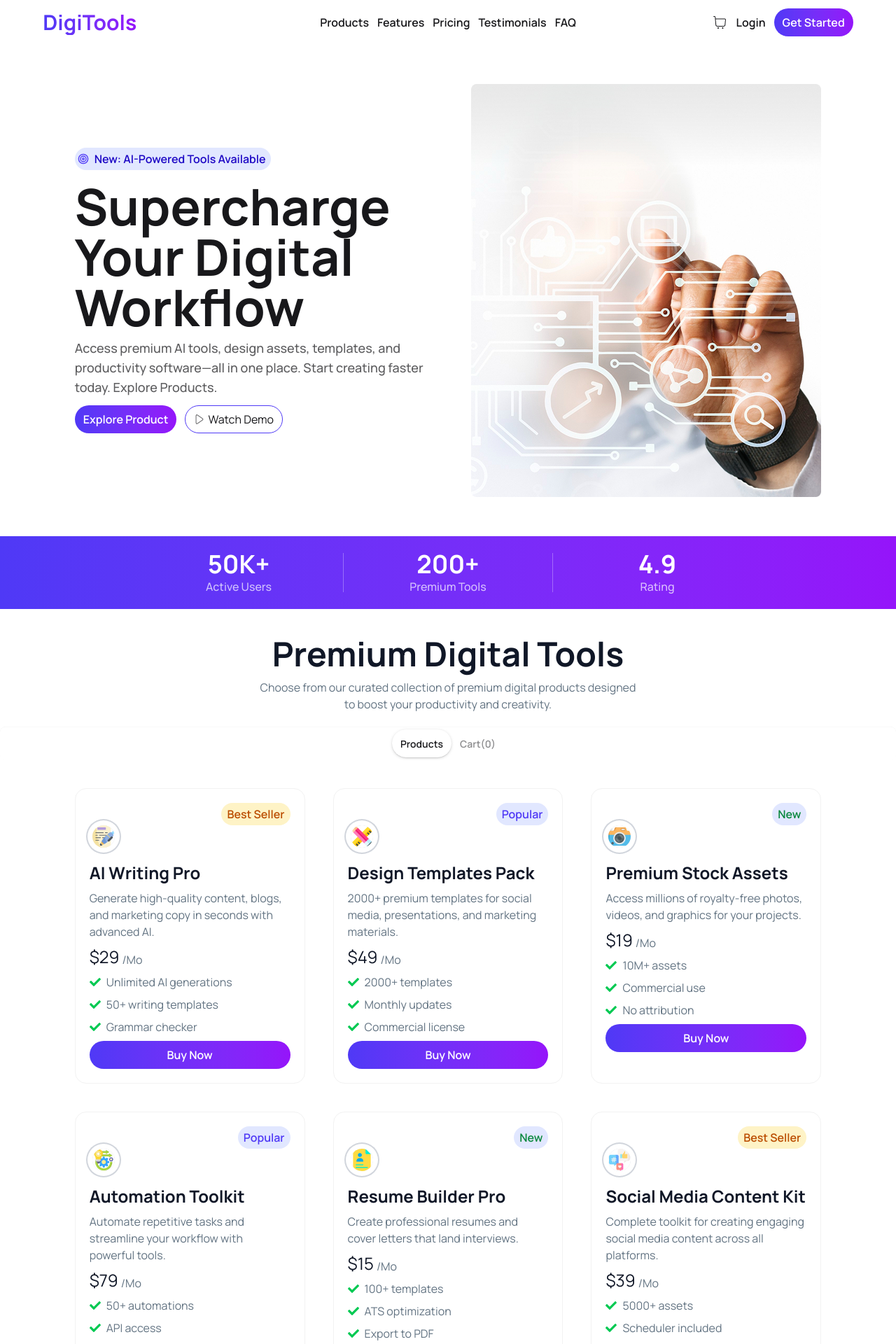
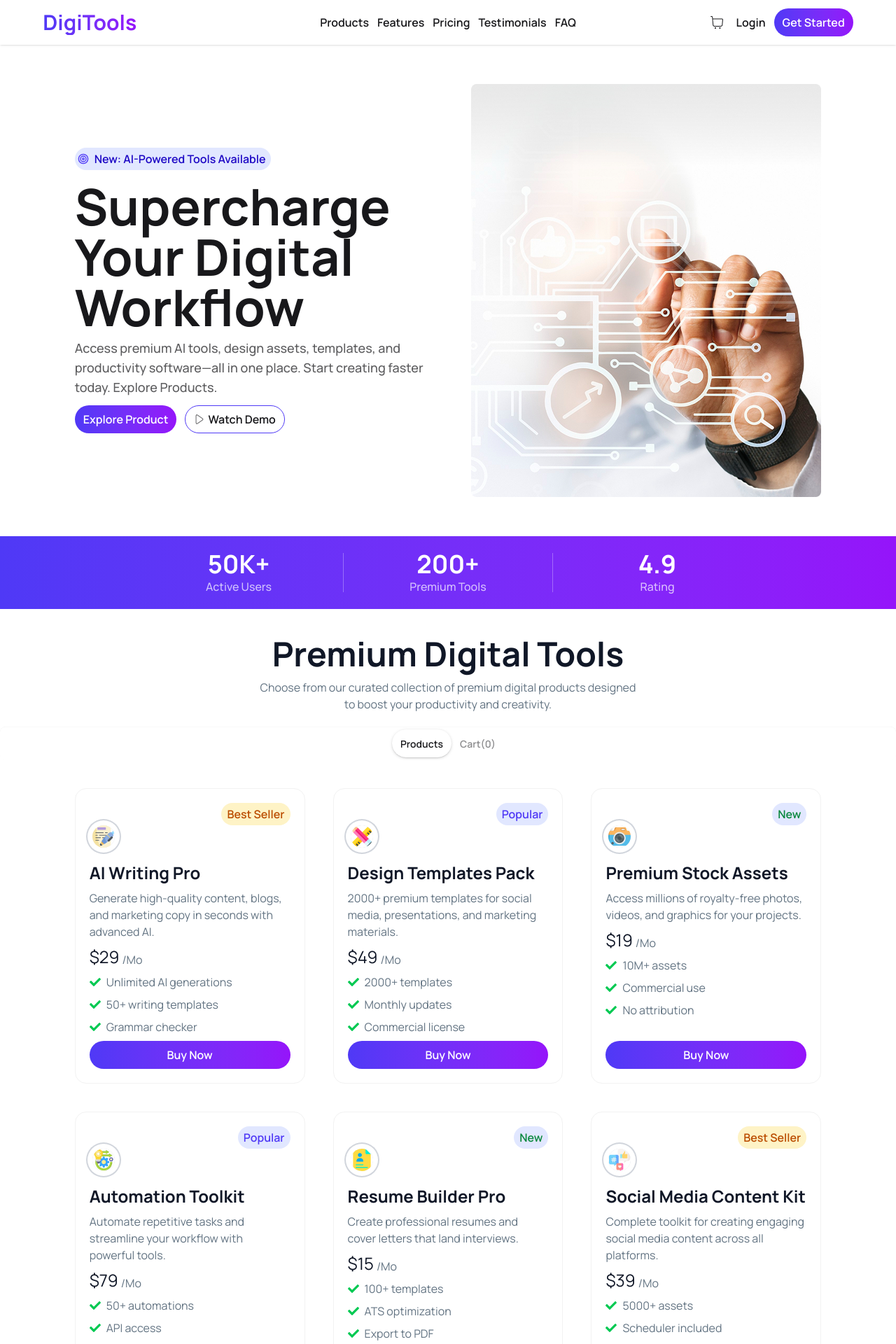
Before and after one commit to aarifislam8494-star/B13-A06, a React (Vite) app: page / in a window 1280 px wide. Shown: the top 1920 px of the page at 70% size. Built offline with nearby package versions, Linux system fonts and the light colour scheme.

Commit message:
add duplicate items to card and position product button

```diff
--- a/src/components/Banner/Banner.jsx
+++ b/src/components/Banner/Banner.jsx
@@ -18,7 +18,7 @@ const Banner = () => {
                     </p>
                     <div className='flex gap-3'>
                         <button className='font-semibold bg-linear-to-l from-[#9514FA] to-[#4F39F6] py-2 px-3 rounded-full text-white cursor-pointer hover:bg-linear-to-l hover:from-[#ff0054] hover:to-[#ff5400] hover:text-gray-200'>Explore Product</button>
-                        <button className='flex items-center gap-1 border border-[#4F39F6] rounded-full px-3 hover:bg-linear-to-l hover:from-[#bbdfc5] hover:to-[#ff579f]  hover:text-white hover:border-none cursor-pointer'><CiPlay1 /> Watch Demo</button>
+                        <button className='flex items-center gap-1 border border-[#4F39F6] rounded-full px-3 hover:bg-linear-to-l hover:from-[#bbdfc5] hover:to-[#ff579f]  hover:text-white hover:border-none cursor-pointer font-semibold'><CiPlay1 /> Watch Demo</button>
                     </div>
                 </div>
 
--- a/src/components/Navbar/Navbar.jsx
+++ b/src/components/Navbar/Navbar.jsx
@@ -3,7 +3,7 @@ import { CiShoppingCart } from 'react-icons/ci';
 
 const Navbar = ({ carts }) => {
     return (
-        <div>
+        <div className='sticky top-0 bg-white shadow z-50'>
             <div className="navbar sm:w-11/12 md:h-10/12 lg:h-10/12 mx-auto">
                 <div className="navbar-start">
                     <div className="dropdown">
@@ -32,10 +32,10 @@ const Navbar = ({ carts }) => {
                     </ul>
                 </div>
                 <div className="navbar-end flex gap-3">
-                   <div>
+                   <div className='mr-1'>
                         <div className='relative flex'>
                             <span className='text-2xl cursor-pointer '><CiShoppingCart /></span>
-                            {carts.length > 1 &&
+                            {carts.length > 0 &&
                                 <span className='absolute bottom-4 left-4 bg-[#d62828] px-1.5 rounded-full text-white text-[12px]'>{carts.length}</span>
                             }
                         </div>
--- a/src/components/Tools/Cart/Cart.jsx
+++ b/src/components/Tools/Cart/Cart.jsx
@@ -5,7 +5,7 @@ const Cart = ({ carts, setCarts }) => {
         setCarts([]);
     }
 
-    const filteredCart = (cart) => {
+    const handleRemove = (cart) => {
         const filter = carts.filter((c) => c.id !== cart.id);
         setCarts(filter);
     }
@@ -29,7 +29,7 @@ const Cart = ({ carts, setCarts }) => {
 
                     <div>
                         <a
-                            onClick={() => filteredCart(cart)}
+                            onClick={() => handleRemove(cart)}
                             className='text-[#FF3980] font-bold cursor-pointer'>Remove</a>
                     </div>
                 </div>
--- a/src/components/Tools/Product/ProductCart.jsx
+++ b/src/components/Tools/Product/ProductCart.jsx
@@ -12,13 +12,17 @@ const ProductCart = ({ product, carts, setCarts }) => {
     }
 
     const [click, setClick] = useState(false);
-    const handleButton = () => {
-        setClick(true)
+    const handleSubscription = () => {
+        setClick(true);
+        const isFound = carts.find((i) => i.id === product.id);
+        if (isFound) {
+            return;
+        }
         setCarts([...carts, product]);
     }
 
     return (
-        <div className='border border-[#F2F2F2] rounded-2xl p-5'>
+        <div className='border border-[#F2F2F2] rounded-2xl p-5 flex flex-col'>
             <div className='flex justify-end'>
                 <span className={`px-2 py-1 rounded-full ${variants[product.badge] || ""}`}>{product.badge}</span>
             </div>
@@ -43,9 +47,9 @@ const ProductCart = ({ product, carts, setCarts }) => {
                     </div>
                 )}
             </div>
-            <div>
+            <div className='mt-auto'>
                 <button
-                    onClick={handleButton}
+                    onClick={handleSubscription}
                     className='font-semibold bg-linear-to-l from-[#9514FA] to-[#4F39F6] py-2 px-3 rounded-full text-white cursor-pointer hover:bg-linear-to-l hover:from-[#ff0054] hover:to-[#ff5400] hover:text-gray-200 w-full'>{click ? "Subscribed" : "Buy Now"}</button>
             </div>
         </div>
```
